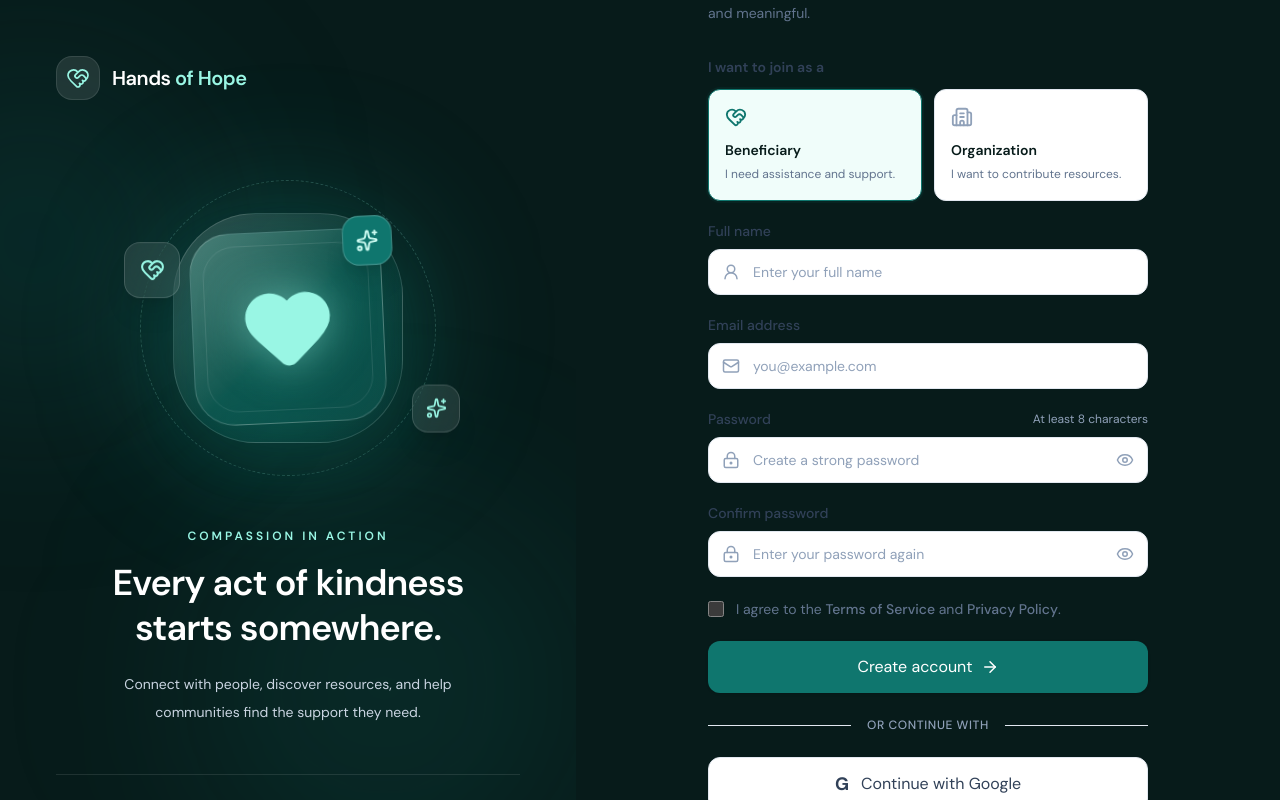
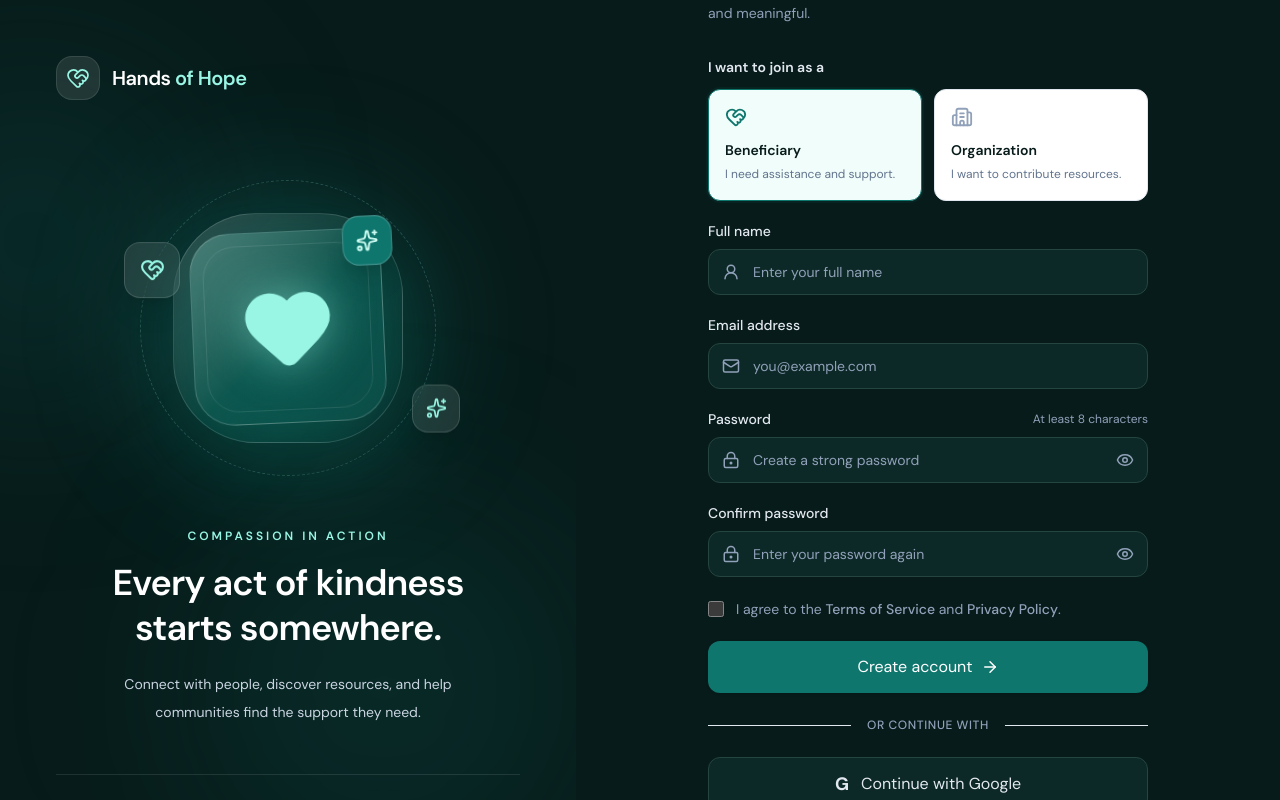
Before and after one commit to spectredev25-star/hands-of-hope, a Next.js app: page /signup in a window 1280 px wide. Built offline with nearby package versions, Linux system fonts and the light colour scheme.

Commit message:
Restyle authentication form for permanent dark theme

```diff
--- a/components/auth/signup-form.tsx
+++ b/components/auth/signup-form.tsx
@@ -193,11 +193,11 @@ export default function SignupForm() {
           <span>Hands of Hope</span>
         </Link>
 
-        <h1 className="mt-7 text-3xl font-bold tracking-tight text-slate-900 sm:text-4xl">
+        <h1 className="mt-7 text-3xl font-bold tracking-tight text-[#F1F5F4] sm:text-4xl">
           Create your account
         </h1>
 
-        <p className="mt-3 text-sm leading-6 text-slate-500">
+        <p className="mt-3 text-sm leading-6 text-slate-400">
           Join a community making assistance more accessible,
           transparent, and meaningful.
         </p>
@@ -205,7 +205,7 @@ export default function SignupForm() {
 
       <form onSubmit={handleSignup} className="space-y-5">
         <div>
-          <label className="mb-3 block text-sm font-semibold text-slate-700">
+          <label className="mb-3 block text-sm font-semibold text-slate-200">
             I want to join as a
           </label>
 
@@ -215,7 +215,7 @@ export default function SignupForm() {
         <div>
           <label
             htmlFor="fullName"
-            className="mb-2 block text-sm font-medium text-slate-700"
+            className="mb-2 block text-sm font-medium text-slate-200"
           >
             Full name
           </label>
@@ -235,7 +235,7 @@ export default function SignupForm() {
               value={fullName}
               onChange={(event) => setFullName(event.target.value)}
               placeholder="Enter your full name"
-              className="w-full rounded-xl border border-slate-200 bg-white py-3 pl-11 pr-4 text-sm text-slate-900 outline-none transition placeholder:text-slate-400 focus:border-[#0F766E] focus:ring-4 focus:ring-teal-700/10"
+              className="w-full rounded-xl border border-[#244540] bg-[#0D2927] py-3 pl-11 pr-4 text-sm text-[#F1F5F4] outline-none transition placeholder:text-slate-400 focus:border-[#0F766E] focus:ring-4 focus:ring-teal-700/10"
             />
           </div>
         </div>
@@ -248,7 +248,7 @@ export default function SignupForm() {
           >
             <label
               htmlFor="organizationName"
-              className="mb-2 block text-sm font-medium text-slate-700"
+              className="mb-2 block text-sm font-medium text-slate-200"
             >
               Organization name
             </label>
@@ -270,7 +270,7 @@ export default function SignupForm() {
                   setOrganizationName(event.target.value)
                 }
                 placeholder="Enter your organization name"
-                className="w-full rounded-xl border border-slate-200 bg-white py-3 pl-11 pr-4 text-sm text-slate-900 outline-none transition placeholder:text-slate-400 focus:border-[#0F766E] focus:ring-4 focus:ring-teal-700/10"
+                className="w-full rounded-xl border border-[#244540] bg-[#0D2927] py-3 pl-11 pr-4 text-sm text-[#F1F5F4] outline-none transition placeholder:text-slate-400 focus:border-[#0F766E] focus:ring-4 focus:ring-teal-700/10"
               />
             </div>
           </motion.div>
@@ -279,7 +279,7 @@ export default function SignupForm() {
         <div>
           <label
             htmlFor="email"
-            className="mb-2 block text-sm font-medium text-slate-700"
+            className="mb-2 block text-sm font-medium text-slate-200"
           >
             Email address
           </label>
@@ -299,7 +299,7 @@ export default function SignupForm() {
               value={email}
               onChange={(event) => setEmail(event.target.value)}
               placeholder="you@example.com"
-              className="w-full rounded-xl border border-slate-200 bg-white py-3 pl-11 pr-4 text-sm text-slate-900 outline-none transition placeholder:text-slate-400 focus:border-[#0F766E] focus:ring-4 focus:ring-teal-700/10"
+              className="w-full rounded-xl border border-[#244540] bg-[#0D2927] py-3 pl-11 pr-4 text-sm text-[#F1F5F4] outline-none transition placeholder:text-slate-400 focus:border-[#0F766E] focus:ring-4 focus:ring-teal-700/10"
             />
           </div>
         </div>
@@ -308,7 +308,7 @@ export default function SignupForm() {
           <div className="mb-2 flex items-center justify-between gap-3">
             <label
               htmlFor="password"
-              className="block text-sm font-medium text-slate-700"
+              className="block text-sm font-medium text-slate-200"
             >
               Password
             </label>
@@ -334,7 +334,7 @@ export default function SignupForm() {
               value={password}
               onChange={(event) => setPassword(event.target.value)}
               placeholder="Create a strong password"
-              className="w-full rounded-xl border border-slate-200 bg-white py-3 pl-11 pr-12 text-sm text-slate-900 outline-none transition placeholder:text-slate-400 focus:border-[#0F766E] focus:ring-4 focus:ring-teal-700/10"
+              className="w-full rounded-xl border border-[#244540] bg-[#0D2927] py-3 pl-11 pr-12 text-sm text-[#F1F5F4] outline-none transition placeholder:text-slate-400 focus:border-[#0F766E] focus:ring-4 focus:ring-teal-700/10"
             />
 
             <button
@@ -345,7 +345,7 @@ export default function SignupForm() {
               aria-label={
                 showPassword ? "Hide password" : "Show password"
               }
-              className="absolute right-3.5 top-1/2 -translate-y-1/2 text-slate-400 hover:text-slate-700"
+              className="absolute right-3.5 top-1/2 -translate-y-1/2 text-slate-400 hover:text-slate-200"
             >
               {showPassword ? (
                 <EyeOff size={18} />
@@ -359,7 +359,7 @@ export default function SignupForm() {
         <div>
           <label
             htmlFor="confirmPassword"
-            className="mb-2 block text-sm font-medium text-slate-700"
+            className="mb-2 block text-sm font-medium text-slate-200"
           >
             Confirm password
           </label>
@@ -381,7 +381,7 @@ export default function SignupForm() {
                 setConfirmPassword(event.target.value)
               }
               placeholder="Enter your password again"
-              className="w-full rounded-xl border border-slate-200 bg-white py-3 pl-11 pr-12 text-sm text-slate-900 outline-none transition placeholder:text-slate-400 focus:border-[#0F766E] focus:ring-4 focus:ring-teal-700/10"
+              className="w-full rounded-xl border border-[#244540] bg-[#0D2927] py-3 pl-11 pr-12 text-sm text-[#F1F5F4] outline-none transition placeholder:text-slate-400 focus:border-[#0F766E] focus:ring-4 focus:ring-teal-700/10"
             />
 
             <button
@@ -394,7 +394,7 @@ export default function SignupForm() {
                   ? "Hide confirmation password"
                   : "Show confirmation password"
               }
-              className="absolute right-3.5 top-1/2 -translate-y-1/2 text-slate-400 hover:text-slate-700"
+              className="absolute right-3.5 top-1/2 -translate-y-1/2 text-slate-400 hover:text-slate-200"
             >
               {showConfirmPassword ? (
                 <EyeOff size={18} />
@@ -418,7 +418,7 @@ export default function SignupForm() {
 
           <label
             htmlFor="terms"
-            className="text-sm leading-6 text-slate-500"
+            className="text-sm leading-6 text-slate-400"
           >
             I agree to the{" "}
             <Link
@@ -491,7 +491,7 @@ export default function SignupForm() {
         type="button"
         onClick={handleGoogleSignup}
         disabled={loading || googleLoading}
-        className="flex w-full items-center justify-center gap-3 rounded-xl border border-slate-200 bg-white px-5 py-3 text-sm font-semibold text-slate-700 transition hover:bg-slate-50 disabled:cursor-not-allowed disabled:opacity-60"
+        className="flex w-full items-center justify-center gap-3 rounded-xl border border-[#244540] bg-[#0D2927] px-5 py-3 text-sm font-semibold text-slate-200 transition hover:bg-[#153C38] disabled:cursor-not-allowed disabled:opacity-60"
       >
         {googleLoading ? (
           <Loader2 size={18} className="animate-spin" />
@@ -504,7 +504,7 @@ export default function SignupForm() {
           : "Continue with Google"}
       </button>
 
-      <p className="mt-7 text-center text-sm text-slate-500">
+      <p className="mt-7 text-center text-sm text-slate-400">
         Already have an account?{" "}
         <Link
           href="/login"
```
